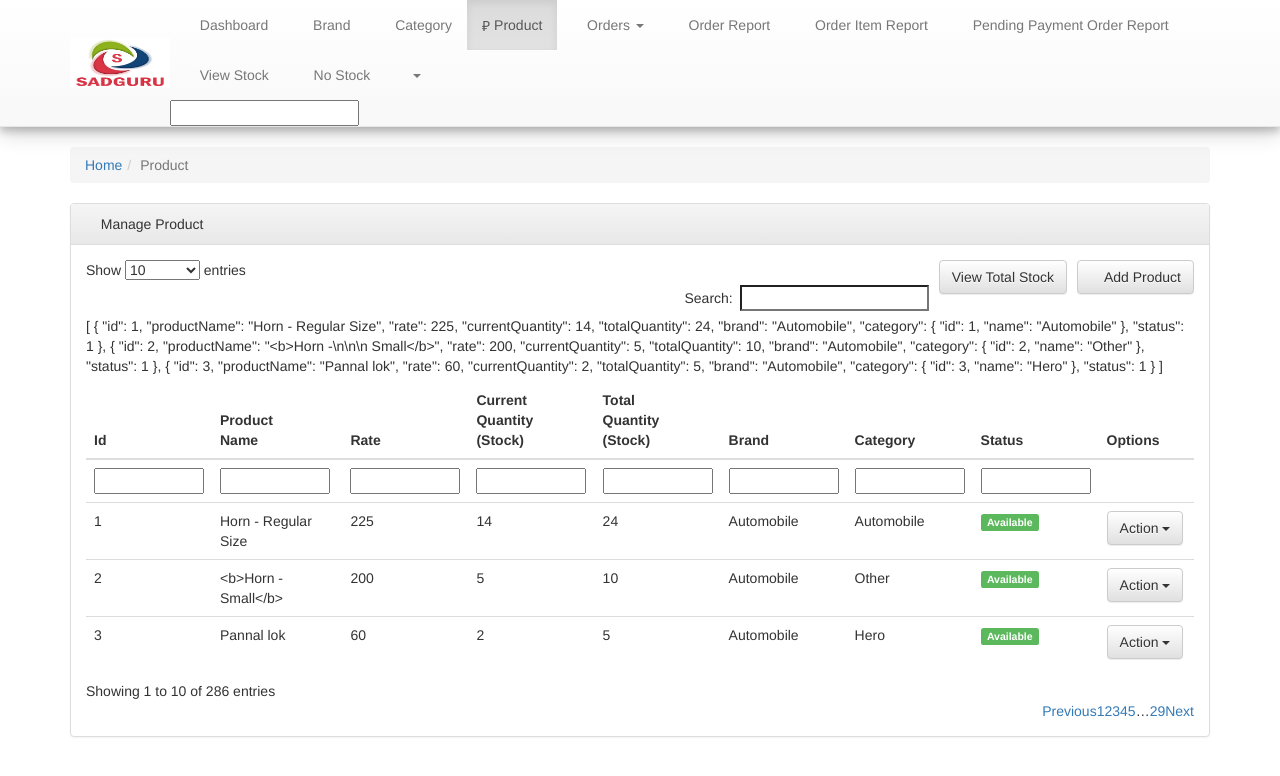
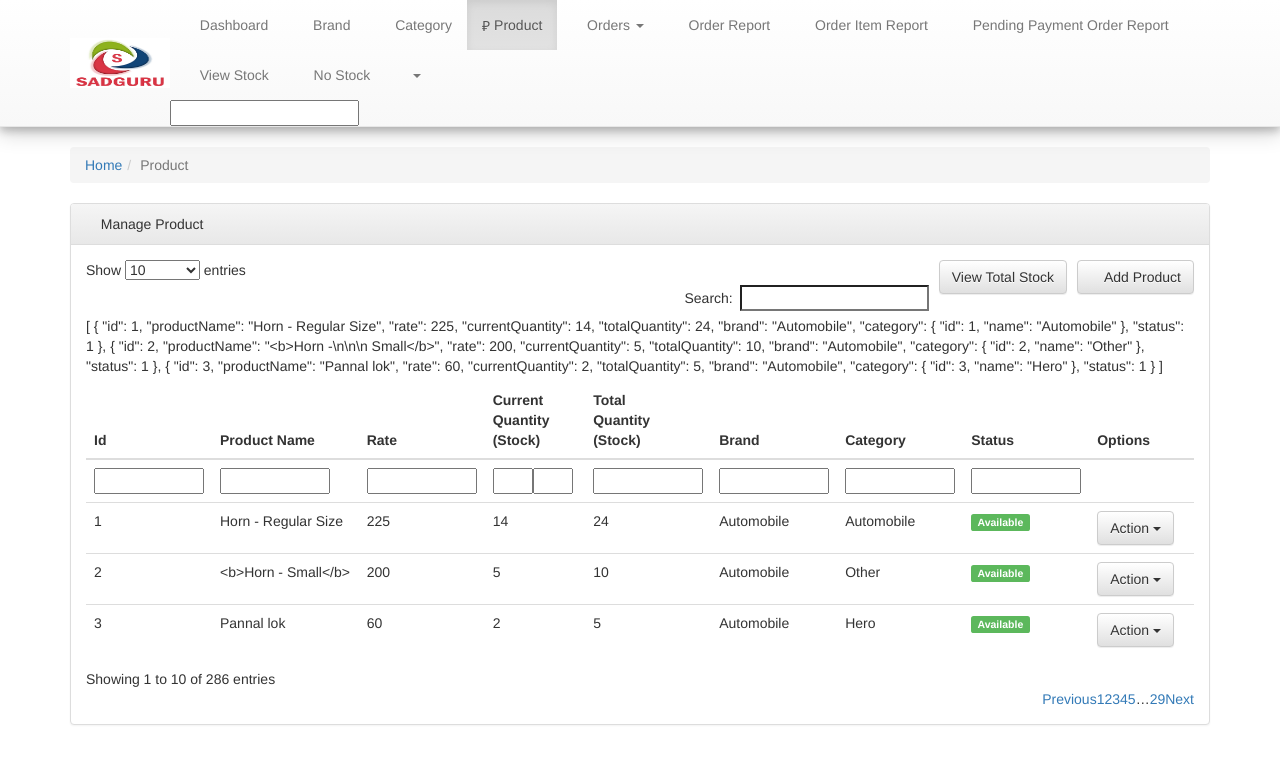
Before and after one commit to AbhayVel/sujaychetan, an Angular app in the folder SMOM/: page / in a window 1280 px wide. Shown: the top 776 px of the page. Built offline with nearby package versions, Linux system fonts and the light colour scheme; a web font is replaced by a local one.

Commit message:
add utitlity file

```diff
--- a/SMOM/src/app/components/product/product.component.html
+++ b/SMOM/src/app/components/product/product.component.html
@@ -29,10 +29,10 @@
             <table class="table dataTable no-footer" id="manageProductTable" role="grid" aria-describedby="manageProductTable_info" style="width: 1108px;">
               <thead>
                 <tr role="row">
-                  <th (click)="sort('id')" style="width: 75px;" class="{{getSortIcon('id',columnName,orderBy)}}" tabindex="0" aria-controls="manageProductTable" rowspan="1" colspan="1" aria-label="Photo: activate to sort column ascending">Id</th>
-                  <th (click)="sort('productName')"  class="{{getSortIcon('productName',columnName,orderBy)}}" tabindex="0" aria-controls="manageProductTable" rowspan="1" colspan="1" aria-label="Product Name: activate to sort column ascending" style="width: 218px;">Product Name</th>
-                  <th (click)="sort('rate')" class="{{getSortIcon('rate',columnName,orderBy)}}" tabindex="0" aria-controls="manageProductTable" rowspan="1" colspan="1" aria-label="Rate: activate to sort column ascending" style="width: 30px;">Rate</th>
-                  <th (click)="sort('currentQuantity')" class="sorting" tabindex="0" aria-controls="manageProductTable" rowspan="1" colspan="1" aria-label="Current Quantity(Stock): activate to sort column ascending" style="width: 93px;">Current Quantity<br>(Stock)</th>
+                  <th (click)="sort('id','num')" style="width: 75px;" class="{{getSortIcon('id',columnName,orderBy)}}" tabindex="0" aria-controls="manageProductTable" rowspan="1" colspan="1" aria-label="Photo: activate to sort column ascending">Id</th>
+                  <th (click)="sort('productName','ci')"  class="{{getSortIcon('productName',columnName,orderBy)}}" tabindex="0" aria-controls="manageProductTable" rowspan="1" colspan="1" aria-label="Product Name: activate to sort column ascending" style="width: 218px;">Product Name</th>
+                  <th (click)="sort('rate','num')" class="{{getSortIcon('rate',columnName,orderBy)}}" tabindex="0" aria-controls="manageProductTable" rowspan="1" colspan="1" aria-label="Rate: activate to sort column ascending" style="width: 30px;">Rate</th>
+                  <th (click)="sort('currentQuantity','num')" class="sorting" tabindex="0" aria-controls="manageProductTable" rowspan="1" colspan="1" aria-label="Current Quantity(Stock): activate to sort column ascending" style="width: 93px;">Current Quantity<br>(Stock)</th>
                   <th class="sorting" tabindex="0" aria-controls="manageProductTable" rowspan="1" colspan="1" aria-label="Total Quantity (Stock): activate to sort column ascending" style="width: 81px;">Total Quantity <br>(Stock)</th>
                   <th class="sorting" tabindex="0" aria-controls="manageProductTable" rowspan="1" colspan="1" aria-label="Brand: activate to sort column descending" style="width: 54px;" aria-sort="ascending">Brand</th><th class="sorting" tabindex="0" aria-controls="manageProductTable" rowspan="1" colspan="1" aria-label="Category: activate to sort column ascending" style="width: 61px;">Category</th>
                   <th class="sorting" tabindex="0" aria-controls="manageProductTable" rowspan="1" colspan="1" aria-label="Status: activate to sort column ascending" style="width: 43px;">Status</th><th style="width: 130px;" class="sorting" tabindex="0" aria-controls="manageProductTable" rowspan="1" colspan="1" aria-label="Options: activate to sort column ascending">Options</th></tr>
@@ -42,7 +42,11 @@
                   <th><input type="text" (input)="filterData('id',$event)" /></th>
                   <th><input (input)="filterData('productName',$event)" /></th>
                   <th><input (input)="filterData('rate',$event)" /></th>
-                  <th><input (input)="filterData('brand',$event)" /></th>
+                  <th>
+                    <input style="width: 40px" (blur)="filterData('currentQuantityGte',$event)" />
+
+                    <input style="width: 40px" (blur)="filterData('currentQuantityLte',$event)" />
+                  </th>
                   <th><input /></th>
                   <th><input /></th>
                   <th><input /></th>
--- a/SMOM/src/app/components/product/product.component.ts
+++ b/SMOM/src/app/components/product/product.component.ts
@@ -1,4 +1,5 @@
 import { Component, OnInit, ViewEncapsulation } from '@angular/core';
+import { filter, sorts } from 'src/app/utilities/utility';
 
 @Component({
   selector: 'smom-product',
@@ -56,7 +57,34 @@ export class ProductComponent implements OnInit {
 
   filterObject: any = {
     rows: [],
-    data: []
+    data: [],
+    filter: {
+      id: {
+      columnName : 'id',
+      type: 'num',
+      value:''
+      },
+      productName: {
+        columnName : 'productName',
+        type: 'cs',
+        value:''
+        },
+        rate: {
+          columnName : 'rate',
+          type: 'num',
+          value:''
+          },
+          currentQuantityGte:{
+            columnName : 'currentQuantity',
+            type: 'numGte',
+            value:''
+          },
+          currentQuantityLte:{
+            columnName : 'currentQuantity',
+            type: 'numLte',
+            value:''
+          }
+    }
   }
 
 
@@ -65,18 +93,9 @@ export class ProductComponent implements OnInit {
 
   filterData(columnName: string, eve: any)  {
     let value = eve.target.value;
-    let rows = this.filterObject.data;
-    if (value == '') {
-      return;
-    }
-
-    rows = rows.filter((e: any) => {
-      if (value == '') {
-        return true;
-      }
-      return e.id == value;
-    });
-
+    this.filterObject.filter[columnName].value=value;
+    let rows = filter(this.filterObject);
+    rows= sorts(rows,this.columnName,this.orderBy);
     this.filterObject.rows=rows;
   }
 
@@ -95,31 +114,12 @@ export class ProductComponent implements OnInit {
   orderBy = -1;
   columnName='id'
   //varName: DataType
-  sort(columnName: string){
+  sort(columnName: string,sortType: string){
     this.orderBy = this.orderBy * -1;
     this.columnName = columnName;
-    //let orderBy = this.orderBy;
-
-    this.filterObject.rows.sort((a: any, b: any)=> {
-      return a[columnName] > b[columnName] ? -1 * this.orderBy : 1 * this.orderBy;
-    })
-
-    //if(columnName =='productName'){
-    //  this.products.sort((a, b)=> {  //call back function <- where Declare can take variable of tht scope
-    //    debugger;
-    //   let instanceOrderBy = this.orderBy;
-    //   // let localOrderBy = orderBy;
-    //    return a.productName > b.productName ? -1 * this.orderBy : 1 * this.orderBy;
-    //    })
-    //} else if(columnName=='rate'){
-    //  this.products.sort(function(a,b){
-    //    return a.rate>b.rate?-1*orderBy: 1*orderBy;
-    //  })
-    //} else if(columnName=='currentQuantity'){
-    //  this.products.sort(function(a,b){
-    //    return a.currentQuantity>b.currentQuantity?-1*orderBy: 1*orderBy;
-    //  })
-    //}
+    let rows =this.filterObject.rows;
+    rows= sorts(rows,this.columnName,this.orderBy,sortType);
+    this.filterObject.rows=rows;
   }
 
   ngOnInit(): void {
--- /dev/null
+++ b/SMOM/src/app/utilities/utility.ts
@@ -0,0 +1,39 @@
+
+export function sorts(list : Array<any>, columnName: string, orderBy: number, type: string=''){
+  return list.sort((a: any, b: any)=> {
+    if(type=='ci'){
+      return a[columnName].toLowerCase() > b[columnName].toLowerCase() ? -1 * orderBy : 1 * orderBy;
+    } else {
+      return a[columnName] > b[columnName] ? -1 * orderBy : 1 * orderBy;
+    }
+
+  })
+}
+
+export function filter(filterConfig: any){
+  let rows = filterConfig.data;
+  for(let key in filterConfig.filter){
+  let  ftype=filterConfig.filter[key];
+    rows = rows.filter((e: any) => {
+      if (ftype.value == '') {
+        return true;
+      }
+      if(ftype.type=='num'){
+        return e[ftype.columnName] == ftype.value;
+      } else if(ftype.type=='ci'){
+        return e[ftype.columnName].indexOf(ftype.value)>-1;
+      } else if(ftype.type=='cs'){
+        return e[ftype.columnName].toLowerCase().indexOf(ftype.value.toLowerCase())>-1;
+      } else if(ftype.type=='numGte'){
+        return e[ftype.columnName] >= ftype.value;
+      } else if(ftype.type=='numLte'){
+        return e[ftype.columnName] <= ftype.value;
+      }
+      else {
+        return true;
+      }
+
+    });
+  }
+  return rows;
+}
```
